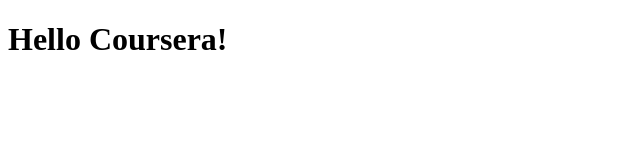
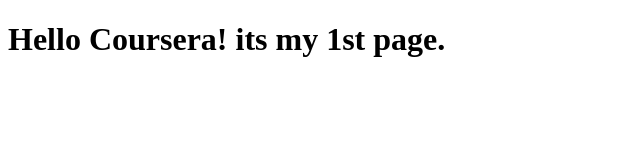
Before and after one commit to hitu05com/coursera-test, a plain HTML site: page site/index.html in a window 1280 px wide. Shown: the whole page, without its empty margins (0-640 px from the left). Drawn offline with Linux system fonts and the light colour scheme.

Commit message:
Small addition to my page content.

```diff
--- a/site/index.html
+++ b/site/index.html
@@ -4,6 +4,6 @@
 	<title>Hello Coursera!</title>
 </head>
 <body>
-<h1>Hello Coursera!</h1>
+<h1>Hello Coursera! its my 1st page.</h1>
 </body>
 </html>
```
